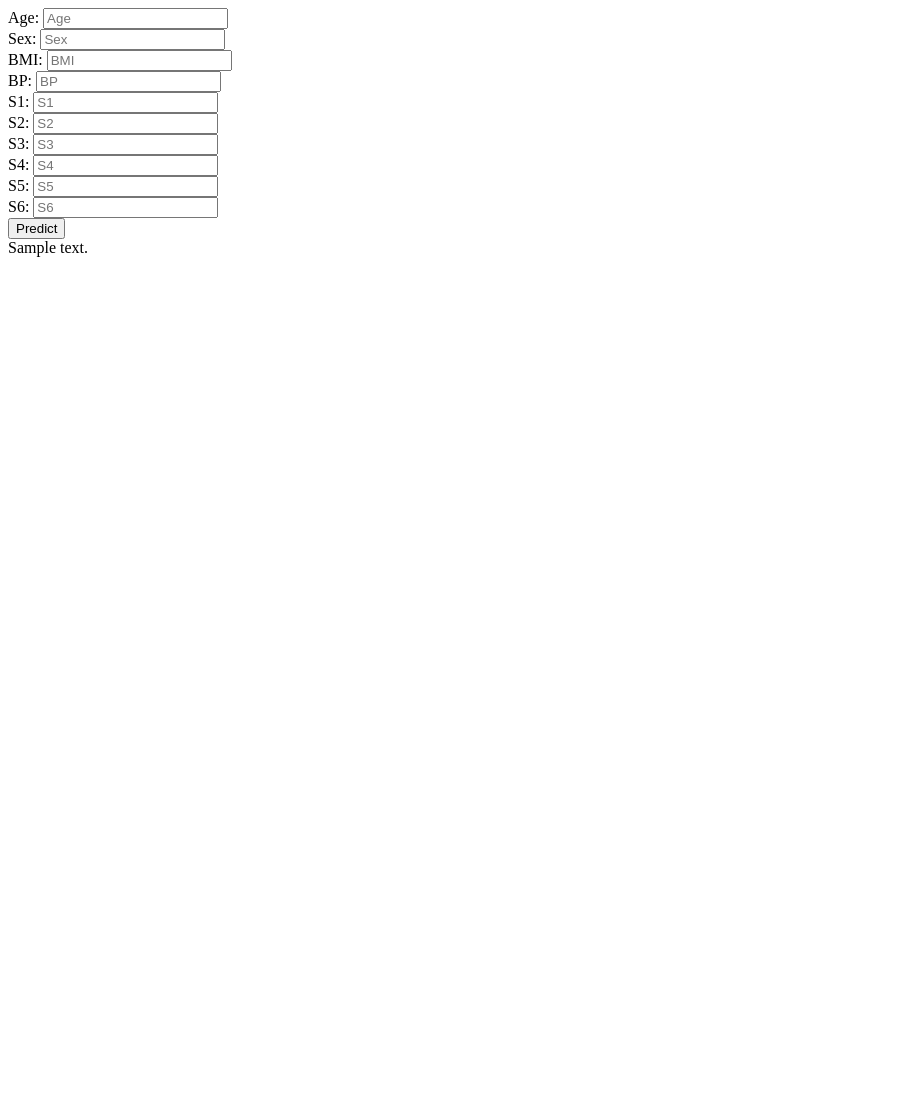
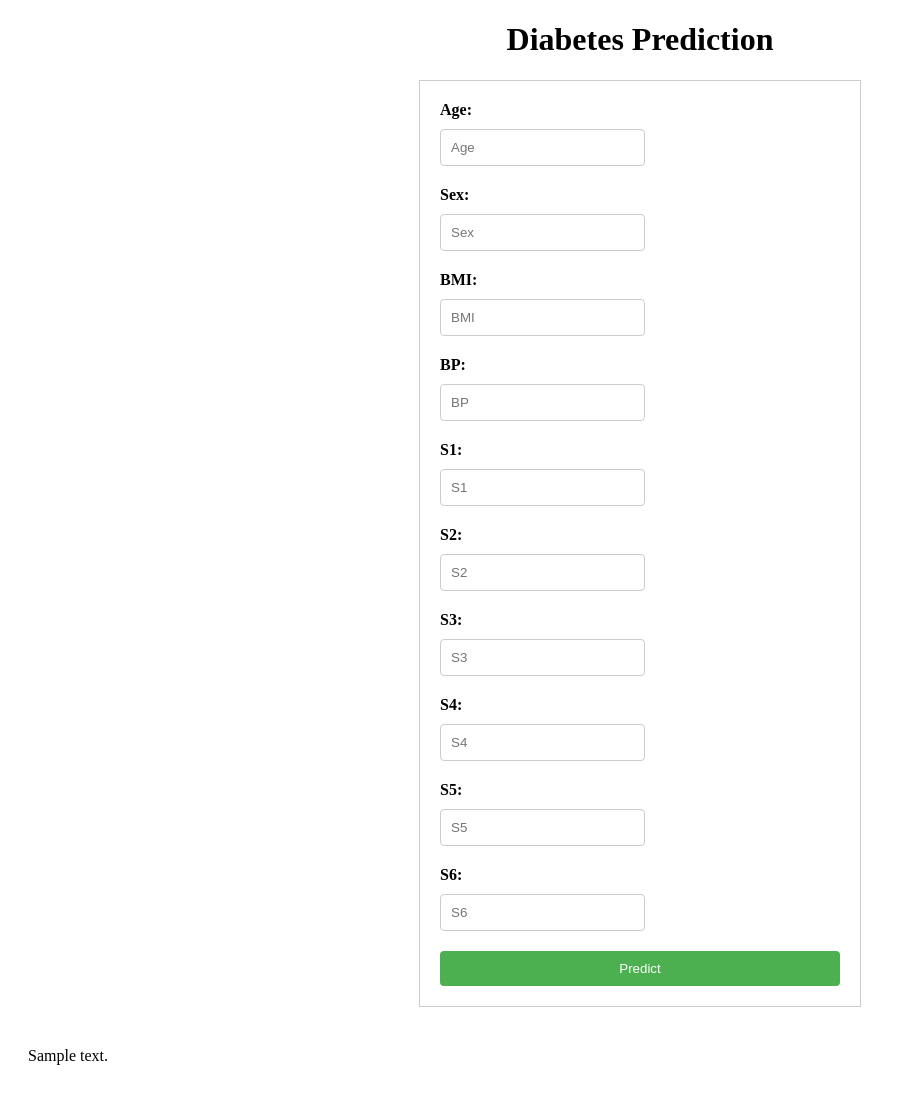
Before and after one commit to nikam-shreyas/diabetes-prediction, a Flask app: template templates/home.html in a window 1280 px wide. Shown: the whole page, without its empty margins (0-916 px from the left). Before the commit the page ends 257 px from the top, so only its background shows below. Run offline with Flask 3, Linux system fonts and the light colour scheme; the template is opened without the code that fills it: most values are stand-ins (such as "Sample title", 1, 10 or a date in 2020); parts of the project's set-up code (start-up, migrations or seed data) failed here and were passed over.

Commit message:
Added frontend

```diff
--- a/templates/home.html
+++ b/templates/home.html
@@ -4,42 +4,126 @@
     <meta charset="UTF-8" />
     <meta name="viewport" content="width=device-width, initial-scale=1.0" />
     <title>Diabetes Prediction</title>
+    <!-- add the style.css file -->
+    <link rel="stylesheet" href="style.css" />
+    <style>
+      /* FILEPATH: /Users/zeronp/Downloads/ml-deployment/diabetes-prediction/templates/style.css */
+
+      /*  */
+      form {
+        display: flex;
+        flex-wrap: wrap;
+        border: 1px solid #ccc;
+        padding: 20px;
+      }
+
+      /* Form labels */
+      form label {
+        display: inline-block;
+        width: 100px;
+        margin-bottom: 10px;
+        font-weight: bold;
+      }
+
+      /* Form inputs */
+      form input[type="text"],
+      form input[type="email"],
+      form input[type="password"] {
+        display: inline-block;
+        width: calc(100% - 120px);
+        padding: 10px;
+        margin-bottom: 20px;
+        border: 1px solid #ccc;
+        border-radius: 4px;
+      }
+
+      /* Submit button */
+      form button {
+        display: block;
+        width: 100%;
+        padding: 10px;
+        background-color: #4caf50;
+        color: white;
+        border: none;
+        border-radius: 4px;
+        cursor: pointer;
+      }
+
+      form button:hover {
+        background-color: #45a049;
+      }
+
+      /* Css for the predicted text after clicking the submit button */
+      .prediction {
+        margin-top: 20px;
+        padding: 20px;
+
+        border-radius: 4px;
+      }
+
+      /* Css for the h1 tag */
+      h1 {
+        text-align: center;
+      }
+    </style>
   </head>
   <body>
+    <h1>Diabetes Prediction</h1>
     <form action="{{url_for('predict')}}" method="post">
       <!-- Inputs for 'age', 'sex', 'bmi', 'bp', 's1', 's2', 's3', 's4', 's5', 's6' -->
+      <div>
         <label for="age">Age: </label>
-      <input type="text" name="age" placeholder="Age" required /> <br />
+        <input type="text" name="age" placeholder="Age" required />
+      </div>
 
+      <div>
         <label for="Sex">Sex: </label>
-      <input type="text" name="sex" placeholder="Sex" required /> <br />
+        <input type="text" name="sex" placeholder="Sex" required />
+      </div>
 
+      <div>
         <label for="bmi">BMI: </label>
-      <input type="text" name="bmi" placeholder="BMI" required /> <br />
+        <input type="text" name="bmi" placeholder="BMI" required />
+      </div>
 
+      <div>
         <label for="bp">BP: </label>
-      <input type="text" name="bp" placeholder="BP" required /> <br />
+        <input type="text" name="bp" placeholder="BP" required />
+      </div>
 
+      <div>
         <label for="s1">S1: </label>
-      <input type="text" name="s1" placeholder="S1" required /> <br />
+        <input type="text" name="s1" placeholder="S1" required />
+      </div>
 
+      <div>
         <label for="s2">S2: </label>
-      <input type="text" name="s2" placeholder="S2" required /> <br />
+        <input type="text" name="s2" placeholder="S2" required />
+      </div>
 
+      <div>
         <label for="s3">S3: </label>
-      <input type="text" name="s3" placeholder="S3" required /> <br />
+        <input type="text" name="s3" placeholder="S3" required />
+      </div>
 
+      <div>
         <label for="s4">S4: </label>
-      <input type="text" name="s4" placeholder="S4" required /> <br />
+        <input type="text" name="s4" placeholder="S4" required />
+      </div>
 
+      <div>
         <label for="s5">S5: </label>
-      <input type="text" name="s5" placeholder="S5" required /> <br />
+        <input type="text" name="s5" placeholder="S5" required />
+      </div>
 
+      <div>
         <label for="s6">S6: </label>
-      <input type="text" name="s6" placeholder="S6" required /> <br />
+        <input type="text" name="s6" placeholder="S6" required />
+      </div>
 
       <button type="submit" value="Predict">Predict</button>
     </form>
-    {{prediction_text}}
+
+    <div class="prediction">{{prediction_text}}</div>
   </body>
 </html>
--- /dev/null
+++ b/templates/style.css
@@ -0,0 +1,47 @@
+/* FILEPATH: /Users/zeronp/Downloads/ml-deployment/diabetes-prediction/templates/style.css */
+
+/* Form container */
+form {
+  display: flex;
+  flex-wrap: wrap;
+  justify-content: space-between;
+  border: 1px solid #ccc;
+  padding: 20px;
+  max-width: 400px;
+  margin: 0 auto;
+}
+
+/* Form labels */
+form label {
+  display: block;
+  margin-bottom: 10px;
+  font-weight: bold;
+}
+
+/* Form inputs */
+form input[type="text"],
+form input[type="email"],
+form input[type="password"] {
+  display: block;
+  width: 100%;
+  padding: 10px;
+  margin-bottom: 20px;
+  border: 1px solid #ccc;
+  border-radius: 4px;
+}
+
+/* Submit button */
+form input[type="submit"] {
+  display: block;
+  width: 100%;
+  padding: 10px;
+  background-color: #4caf50;
+  color: white;
+  border: none;
+  border-radius: 4px;
+  cursor: pointer;
+}
+
+form input[type="submit"]:hover {
+  background-color: #45a049;
+}
```
Lines whose indentation alone changed are shown as unchanged.
